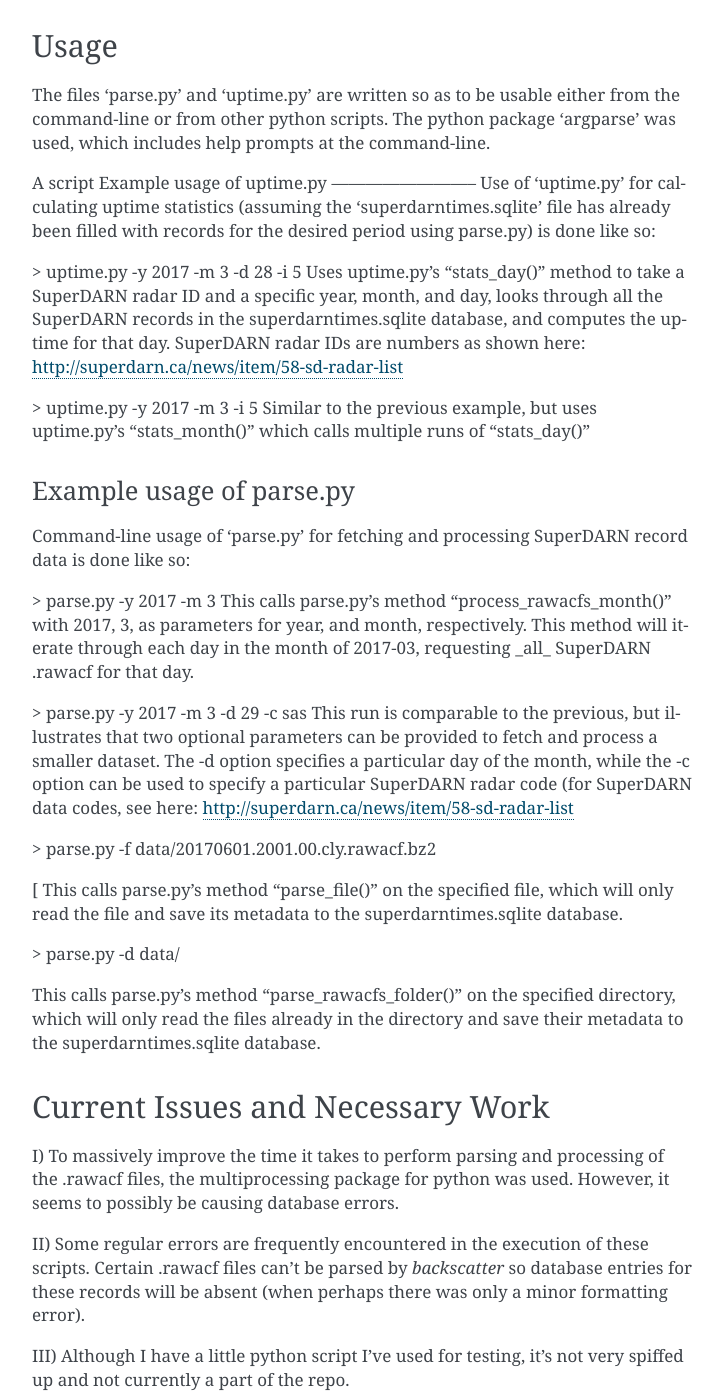
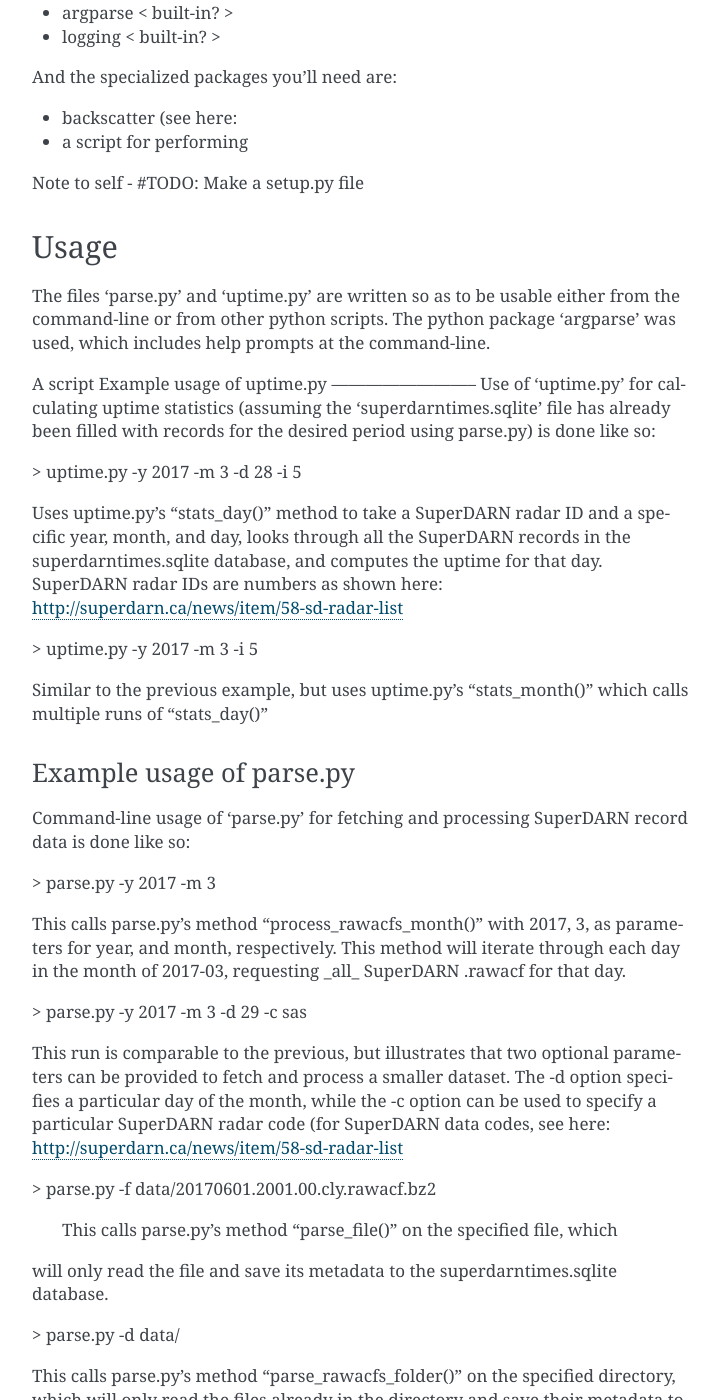
Before and after one commit to dfairbairn/SuperDARN-Uptime, a Sphinx documentation site: the page built from docs/index.rst, in a window 1280 px wide and 1400 px high, scrolled down 1057 px. Shown: the whole window, without its empty margins (388-1111 px from the left). Built offline with Sphinx 7.4.7, drawn with Linux system fonts in a browser that asks for light colours; some of the changed text lies outside the part shown.

Commit message:
Added some final* (for real this time for the weekend) details to the documentation.

```diff
--- a/docs/index.rst
+++ b/docs/index.rst
@@ -39,17 +39,28 @@
 https://github.com/SuperDARNCanada/globus
 
 To summarize, the regular ol' python packages you'll need are:
+
 - numpy
+
 - sqlite3
+
 - calendar
+
 - dateutil
+
 - configparser
+
 - multiprocessing
+
 - argparse < built-in? >
+
 - logging < built-in? >
 
+
 And the specialized packages you'll need are:
+
 - backscatter (see here:
+
 - a script for performing
 
 Note to self - #TODO: Make a setup.py file
@@ -67,14 +78,18 @@
 'superdarntimes.sqlite' file has already been filled with records for the
 desired period using parse.py) is done like so:
 
+
 > uptime.py -y 2017 -m 3 -d 28 -i 5
+
 Uses uptime.py's "stats_day()" method to take a SuperDARN radar ID and a
 specific year, month, and day, looks through all the SuperDARN records in the
 superdarntimes.sqlite database, and computes the uptime for that day. SuperDARN
 radar IDs are numbers as shown here:
 http://superdarn.ca/news/item/58-sd-radar-list
 
+
 > uptime.py -y 2017 -m 3 -i 5
+
 Similar to the previous example, but uses uptime.py's "stats_month()" which
 calls multiple runs of "stats_day()"
 
@@ -84,12 +99,15 @@
 data is done like so:
 
 > parse.py -y 2017 -m 3
+
 This calls parse.py's method "process_rawacfs_month()" with 2017, 3, as
 parameters for year, and month, respectively. This method will iterate through
 each day in the month of 2017-03, requesting _all_ SuperDARN .rawacf for that
 day.
 
+
 > parse.py -y 2017 -m 3 -d 29 -c sas
+
 This run is comparable to the previous, but illustrates that two optional
 parameters can be provided to fetch and process a smaller dataset. The -d
 option specifies a particular day of the month, while the -c option can be used
@@ -99,9 +117,10 @@
 
 > parse.py -f data/20170601.2001.00.cly.rawacf.bz2
 
-[ This calls parse.py's method "parse_file()" on the specified file, which
+ This calls parse.py's method "parse_file()" on the specified file, which
 will only read the file and save its metadata to the superdarntimes.sqlite
 database.
+
 
 > parse.py -d data/
 
```
